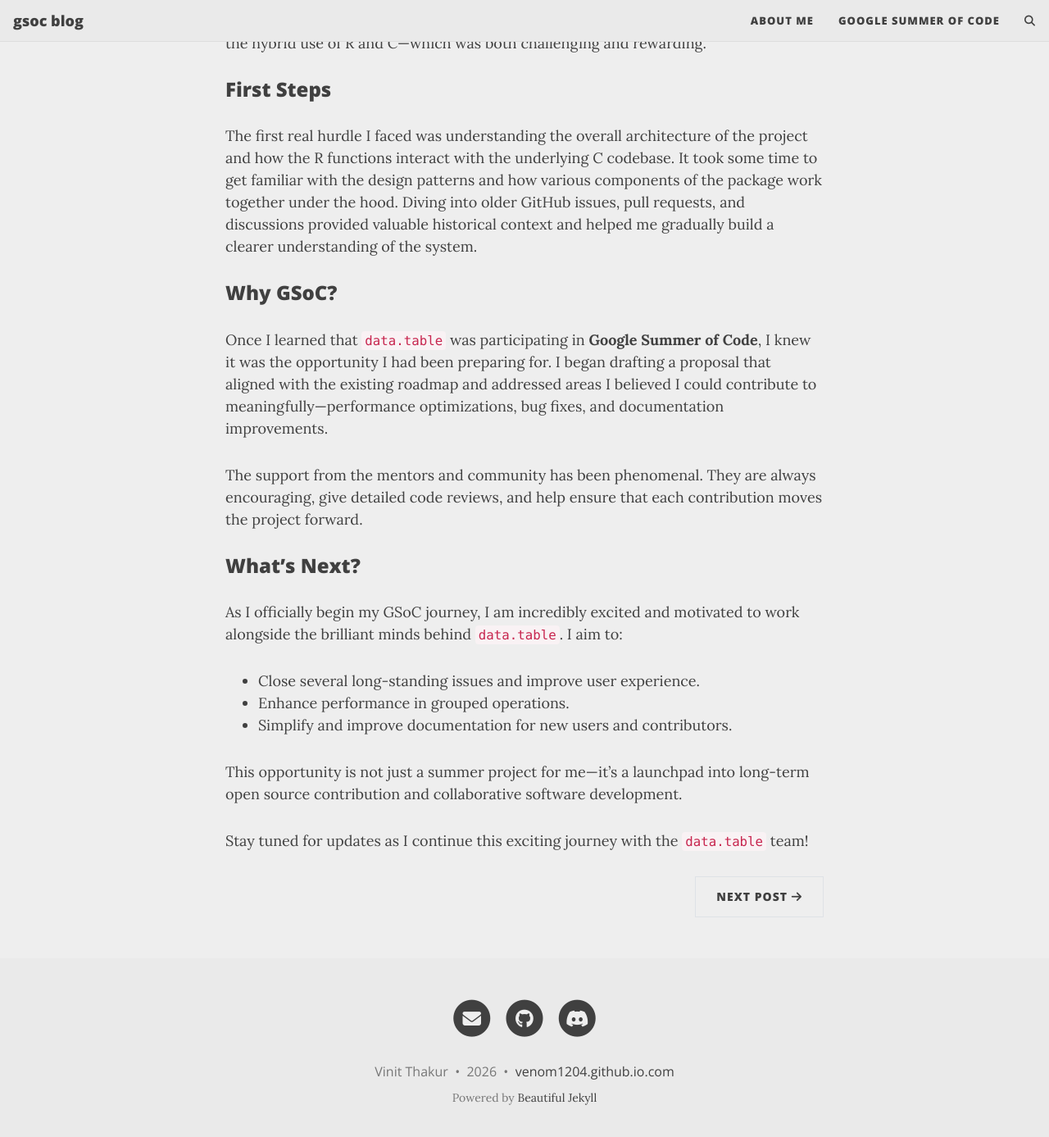
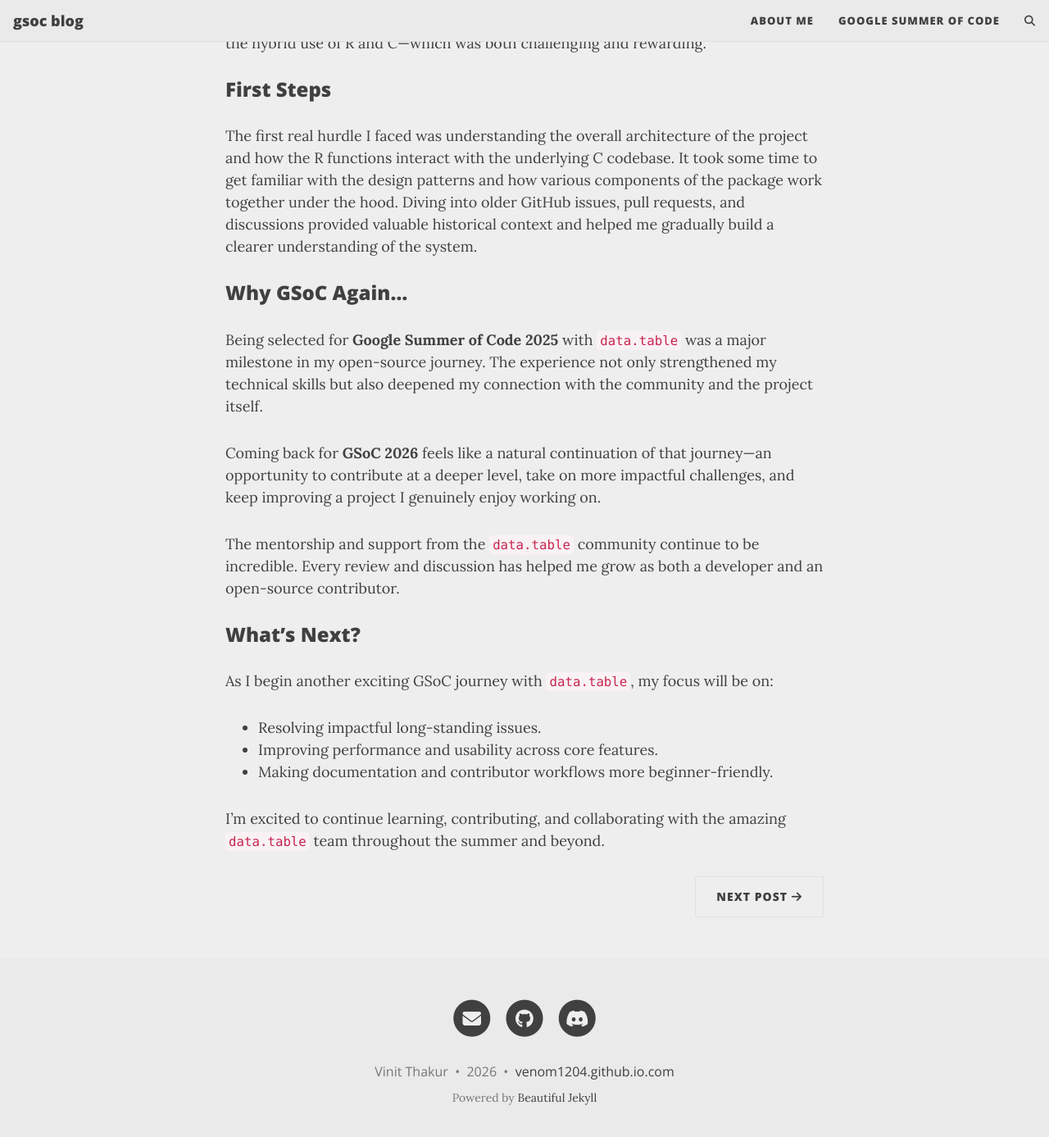
Before and after one commit to venom1204/venom.github.io, a Jekyll site: the page built from _posts/2025-05-18-selection-journey.md, in a window 1280 px wide and 1400 px high, scrolled down 538 px. Shown: the top 1387 px of the window at 82% size. Built offline with Jekyll 4.4.1, drawn with Linux system fonts in a browser that asks for light colours; comment, search, counter and statistics services are not loaded.

Commit message:
Revise GSoC journey details and future contributions
Updated the GSoC journey reflections and future goals.

```diff
--- a/_posts/2025-05-18-selection-journey.md
+++ b/_posts/2025-05-18-selection-journey.md
@@ -12,19 +12,20 @@ Initially, I found it a bit overwhelming to dive into such a well-established co
 ### First Steps
 
 The first real hurdle I faced was understanding the overall architecture of the project and how the R functions interact with the underlying C codebase. It took some time to get familiar with the design patterns and how various components of the package work together under the hood. Diving into older GitHub issues, pull requests, and discussions provided valuable historical context and helped me gradually build a clearer understanding of the system.
-### Why GSoC?
 
-Once I learned that `data.table` was participating in **Google Summer of Code**, I knew it was the opportunity I had been preparing for. I began drafting a proposal that aligned with the existing roadmap and addressed areas I believed I could contribute to meaningfully—performance optimizations, bug fixes, and documentation improvements.
+### Why GSoC Again...
 
-The support from the mentors and community has been phenomenal. They are always encouraging, give detailed code reviews, and help ensure that each contribution moves the project forward.
+Being selected for **Google Summer of Code 2025** with `data.table` was a major milestone in my open-source journey. The experience not only strengthened my technical skills but also deepened my connection with the community and the project itself.
+
+Coming back for **GSoC 2026** feels like a natural continuation of that journey—an opportunity to contribute at a deeper level, take on more impactful challenges, and keep improving a project I genuinely enjoy working on.
+
+The mentorship and support from the `data.table` community continue to be incredible. Every review and discussion has helped me grow as both a developer and an open-source contributor.
 
 ### What’s Next?
 
-As I officially begin my GSoC journey, I am incredibly excited and motivated to work alongside the brilliant minds behind `data.table`. I aim to:
-- Close several long-standing issues and improve user experience.
-- Enhance performance in grouped operations.
-- Simplify and improve documentation for new users and contributors.
+As I begin another exciting GSoC journey with `data.table`, my focus will be on:
+- Resolving impactful long-standing issues.
+- Improving performance and usability across core features.
+- Making documentation and contributor workflows more beginner-friendly.
 
-This opportunity is not just a summer project for me—it's a launchpad into long-term open source contribution and collaborative software development.
-
-Stay tuned for updates as I continue this exciting journey with the `data.table` team!
+I’m excited to continue learning, contributing, and collaborating with the amazing `data.table` team throughout the summer and beyond.
```
